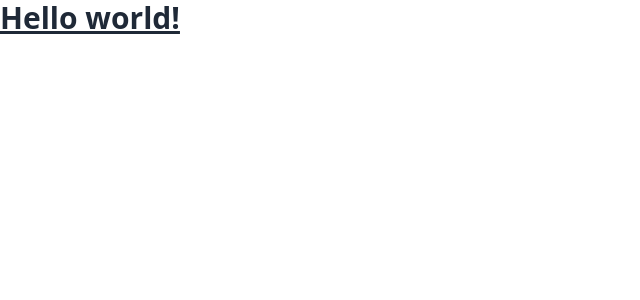
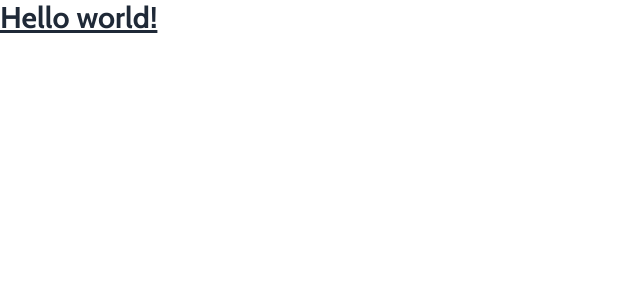
Before and after one commit to lonelil/sylvia, a React (Vite) app: page / in a window 1280 px wide. Shown: the top 300 px of the page, without its empty margins (0-640 px from the left). Built offline with nearby package versions, Linux system fonts and the light colour scheme.

Commit message:
added cabin font

```diff
--- a/index.html
+++ b/index.html
@@ -5,6 +5,12 @@
     <link rel="icon" type="image/svg+xml" href="/vite.svg" />
     <meta name="viewport" content="width=device-width, initial-scale=1.0" />
     <title>Sylvia</title>
+    <link rel="preconnect" href="https://fonts.googleapis.com" />
+    <link rel="preconnect" href="https://fonts.gstatic.com" crossorigin />
+    <link
+      href="https://fonts.googleapis.com/css2?family=Cabin:wght@400;500;600;700&display=swap"
+      rel="stylesheet"
+    />
   </head>
   <body>
     <div id="root"></div>
--- a/package.json
+++ b/package.json
@@ -19,6 +19,7 @@
     "@vitejs/plugin-react": "^2.2.0",
     "tailwindcss": "^3.2.4",
     "typescript": "^4.6.4",
-    "vite": "^3.2.3"
+    "vite": "^3.2.3",
+    "vite-plugin-webfont-dl": "^3.4.1"
   }
 }
--- a/src/index.css
+++ b/src/index.css
@@ -1,3 +1,7 @@
 @tailwind base;
 @tailwind components;
 @tailwind utilities;
+
+* {
+  font-family: "Cabin", sans-serif;
+}
--- a/vite.config.ts
+++ b/vite.config.ts
@@ -1,7 +1,8 @@
-import { defineConfig } from "vite";
+import { defineConfig, splitVendorChunkPlugin } from "vite";
 import react from "@vitejs/plugin-react";
+import webfontDownload from "vite-plugin-webfont-dl";
 
 // https://vitejs.dev/config/
 export default defineConfig({
-  plugins: [react()],
+  plugins: [react(), splitVendorChunkPlugin(), webfontDownload()],
 });
```
Also changed, not shown: 1 other file (tests, documents, lock files or other folders).
